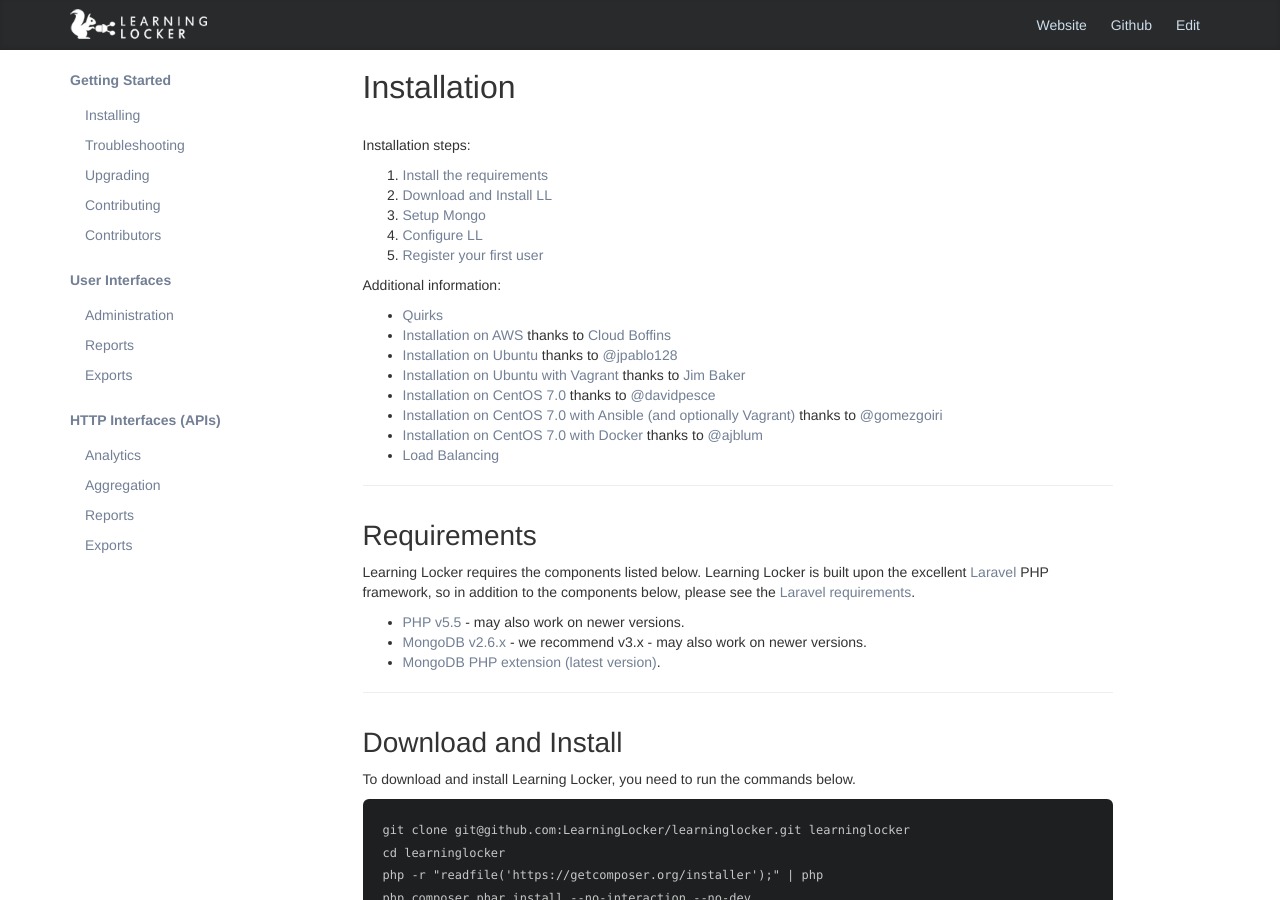
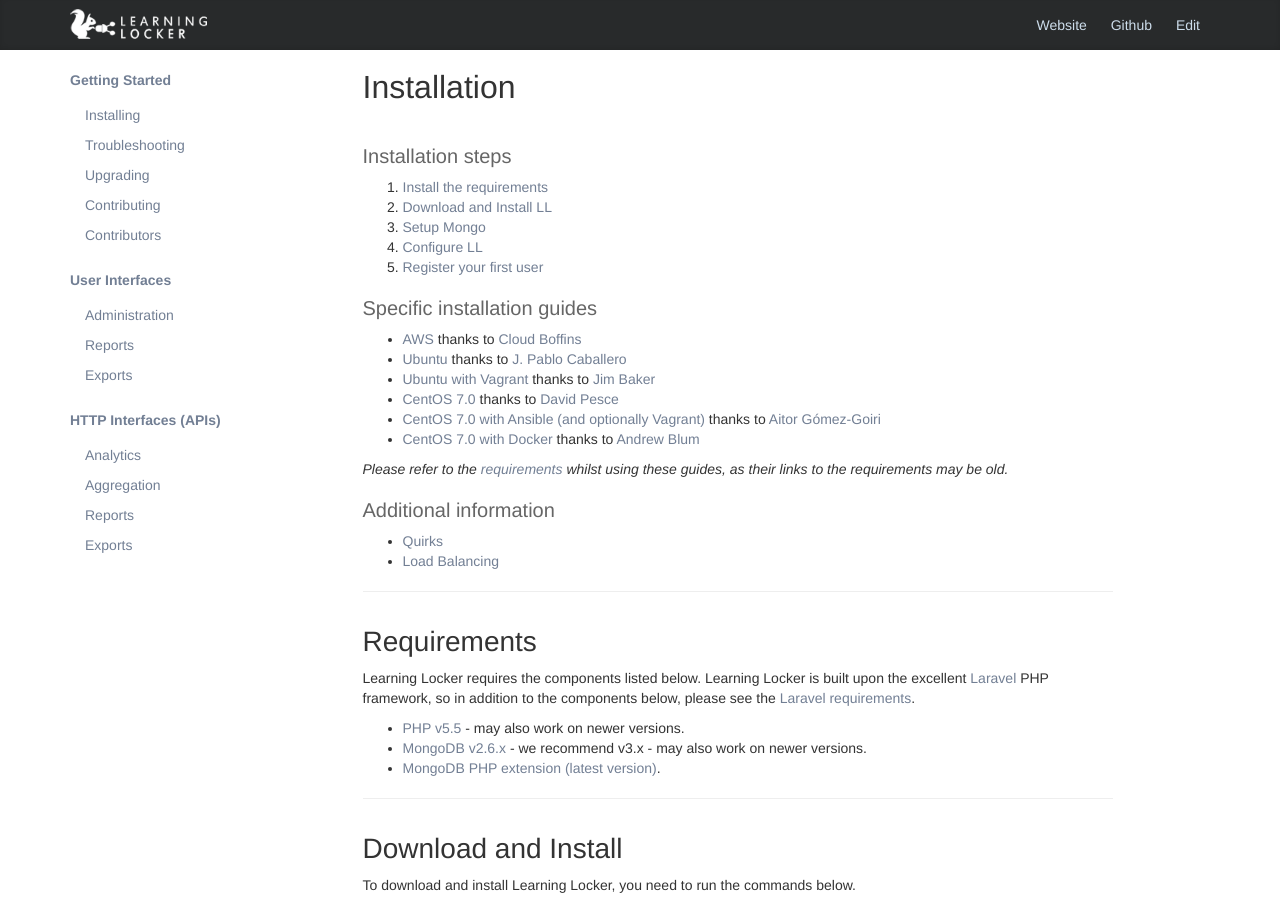
Before and after one commit to LearningLocker/docs, a Jekyll site: the page built from src/installation.md, in a window 1280 px wide and 900 px high. Built offline with Jekyll 4.4.1, drawn with Linux system fonts in a browser that asks for light colours; nearby versions of some CDN libraries.

Commit message:
Improves installation docs.

```diff
--- a/src/installation.md
+++ b/src/installation.md
@@ -3,7 +3,7 @@
 
 # Installation
 
-Installation steps:
+#### Installation steps
 
 1. [Install the requirements](#requirements)
 2. [Download and Install LL](#download-and-install)
@@ -11,15 +11,20 @@
 4. [Configure LL](#configuration)
 5. [Register your first user](#register-your-first-user)
 
-Additional information:
+#### Specific installation guides
+
+- [AWS](http://cloudboffins.com/advanced-projects/learning-locker-lrs-free-server-part-1/) thanks to [Cloud Boffins](http://cloudboffins.com)
+- [Ubuntu](http://www.jpablo128.com/how_to_install_learning_locker/) thanks to [J. Pablo Caballero](https://twitter.com/jpablo128)
+- [Ubuntu with Vagrant](http://www.jmblog.org/blog/2015/02/03/learning-locker-vagrant) thanks to [Jim Baker](http://www.jmblog.org)
+- [CentOS 7.0](https://gist.github.com/davidpesce/7d6e1b81594ecbc72311) thanks to [David Pesce](https://github.com/davidpesce)
+- [CentOS 7.0 with Ansible (and optionally Vagrant)](https://github.com/gomezgoiri/learninglocker-centos7) thanks to [Aitor Gómez-Goiri](https://github.com/gomezgoiri)
+- [CentOS 7.0 with Docker](https://github.com/LearningLocker/docs/issues/15) thanks to [Andrew Blum](https://github.com/ajblum)
+
+*Please refer to the [requirements](#requirements) whilst using these guides, as their links to the requirements may be old.*
+
+#### Additional information
 
 - [Quirks](#quirks)
-- [Installation on AWS](http://cloudboffins.com/advanced-projects/learning-locker-lrs-free-server-part-1/) thanks to [Cloud Boffins](http://cloudboffins.com)
-- [Installation on Ubuntu](http://www.jpablo128.com/how_to_install_learning_locker/) thanks to [@jpablo128](https://twitter.com/jpablo128)
-- [Installation on Ubuntu with Vagrant](http://www.jmblog.org/blog/2015/02/03/learning-locker-vagrant) thanks to [Jim Baker](http://www.jmblog.org)
-- [Installation on CentOS 7.0](https://gist.github.com/davidpesce/7d6e1b81594ecbc72311) thanks to [@davidpesce](https://github.com/davidpesce)
-- [Installation on CentOS 7.0 with Ansible (and optionally Vagrant)](https://github.com/gomezgoiri/learninglocker-centos7) thanks to [@gomezgoiri](https://github.com/gomezgoiri)
-- [Installation on CentOS 7.0 with Docker](https://github.com/LearningLocker/docs/issues/15) thanks to [@ajblum](https://github.com/ajblum)
 - [Load Balancing](http://learninglocker.net/blog/load-balancing-learning-locker/)
 
 ## Requirements
```
